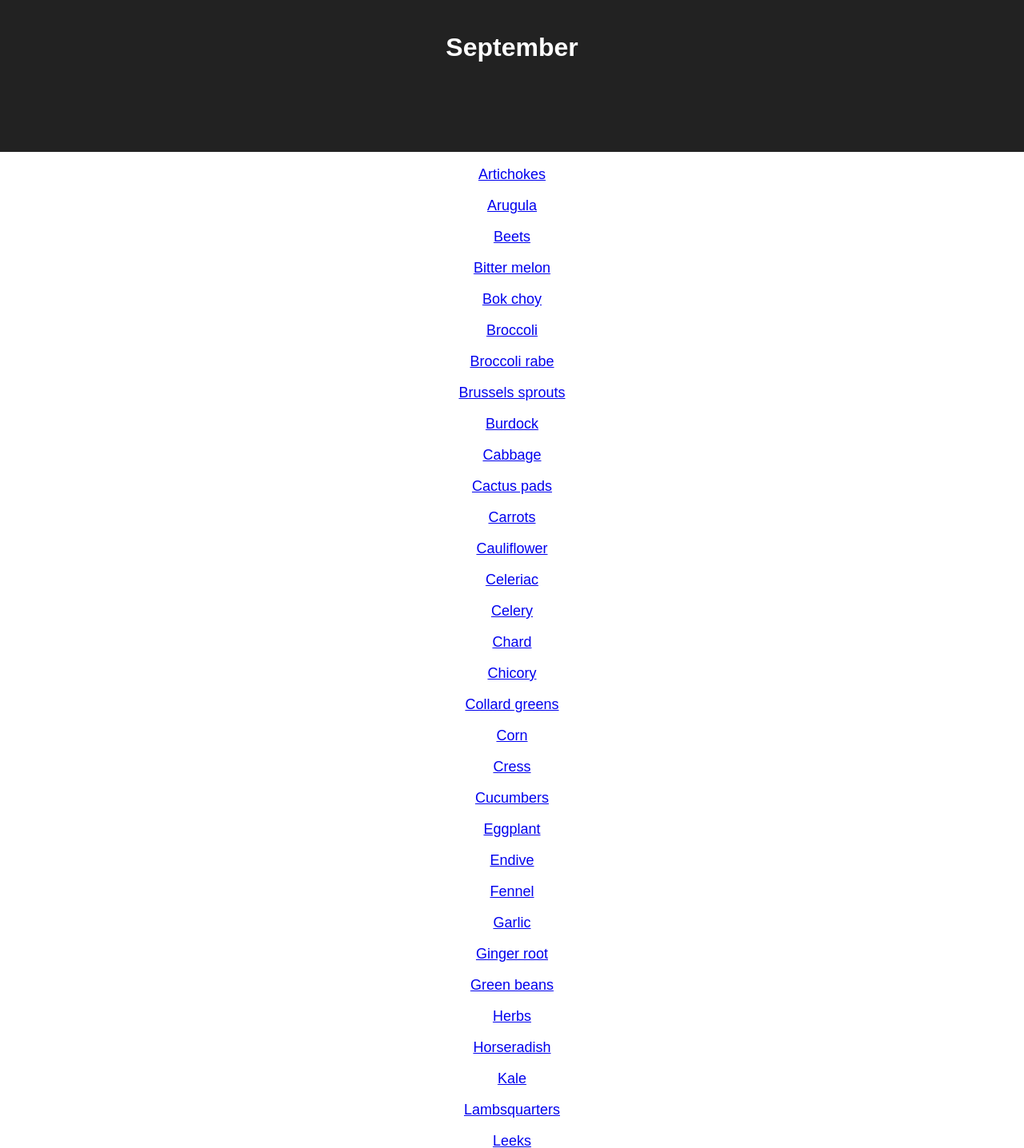
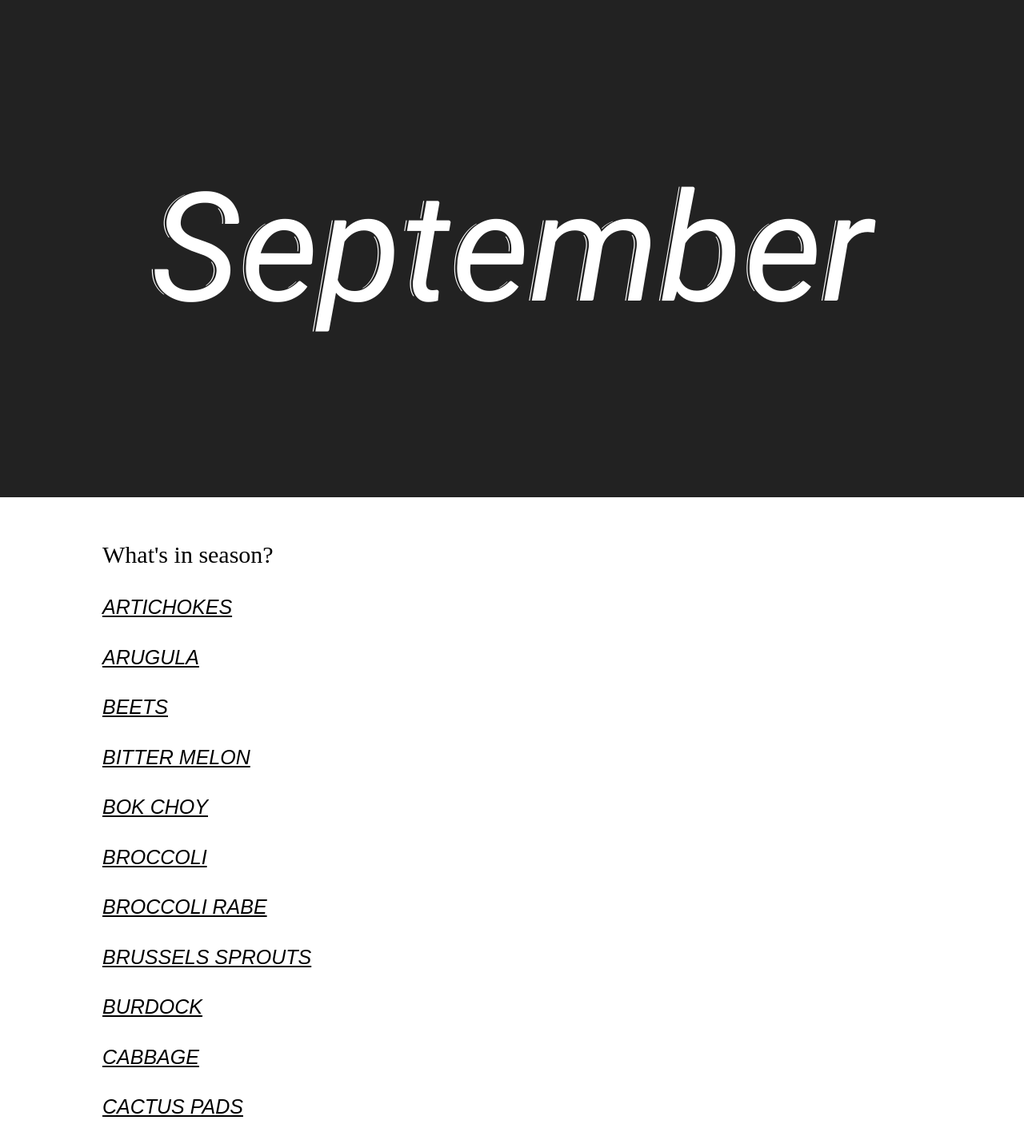
Before and after one commit to iguannalin/eaturveg, a React (Create React App) app: page / in a window 1280 px wide. Shown: the top 1436 px of the page at 80% size. Built offline with nearby package versions, Linux system fonts and the light colour scheme.

Commit message:
Looks much better, fully functional now

```diff
--- a/src/App.css
+++ b/src/App.css
@@ -1,28 +1,50 @@
-.App {
-  text-align: center;
+@font-face {
+    font-family: "Spacey-Regular";
+    src:url("./Spacey-Regular.ttf");
 }
 
-.App-logo {
-  animation: App-logo-spin infinite 20s linear;
-  height: 80px;
+.App {
 }
 
 .App-header {
+  font-family: 'Spacey-Regular';
+  text-align: center;
   background-color: #222;
-  height: 150px;
-  padding: 20px;
+  font-size: 190px;
+  padding: 10px;
   color: white;
 }
 
-.App-title {
-  font-size: 1.5em;
+.App-body {
+  padding-top: 25px;
+  padding-left: 10vw;
 }
 
-.App-intro {
-  font-size: large;
+.title {
+  font-family: serif;
+  font-size: 30px;
 }
 
-@keyframes App-logo-spin {
-  from { transform: rotate(0deg); }
-  to { transform: rotate(360deg); }
+.veggie {
+  font-family: sans-serif;
+  font-style: italic;
+  text-transform: uppercase;
+  font-size: 25px;
+  line-height: 1.5;
 }
+
+a {
+  color: initial;
+}
+
+a:hover {
+  font-weight: 900;
+  color: rgba(0,0,0,0.5);
+  transition: all 0.1s ease-in-out;
+}
+
+footer {
+  text-align: right;
+  text-decoration: none;
+  margin-right: 20px;
+}
--- a/src/App.js
+++ b/src/App.js
@@ -26,7 +26,7 @@ class App extends Component {
     data.forEach(function(item) {
       console.log(item);
       if (item.months[m]) {
-        veggies.push(<a href={item.link}><p className="Veggie">{item.name}</p></a>);
+        veggies.push(<a href={item.link}><p className="veggie">{item.name}</p></a>);
       }
     })
 
@@ -39,13 +39,14 @@ class App extends Component {
     return (
       <div className="App">
         <header className="App-header">
-          <h1 className="">{this.state.months[this.state.currentMonth]}</h1>
+          <p className="">{this.state.months[this.state.currentMonth]}</p>
         </header>
-        <p className="App-intro">
+        <div className="App-body">
+          <p className="title">What's in season?</p>
           {this.state.veggies}
-        </p>
+        </div>
         <footer>
-          <a href="https://cuesa.org/eat-seasonally/charts/vegetables"><p>All data from CUESA</p></a>
+          <p>All data from <a href="https://cuesa.org/eat-seasonally/charts/vegetables">CUESA.</a></p>
         </footer>
       </div>
     );
```
Also changed, not shown: src/Spacey-Regular.ttf (added), src/index.css (line endings or trailing spaces).
